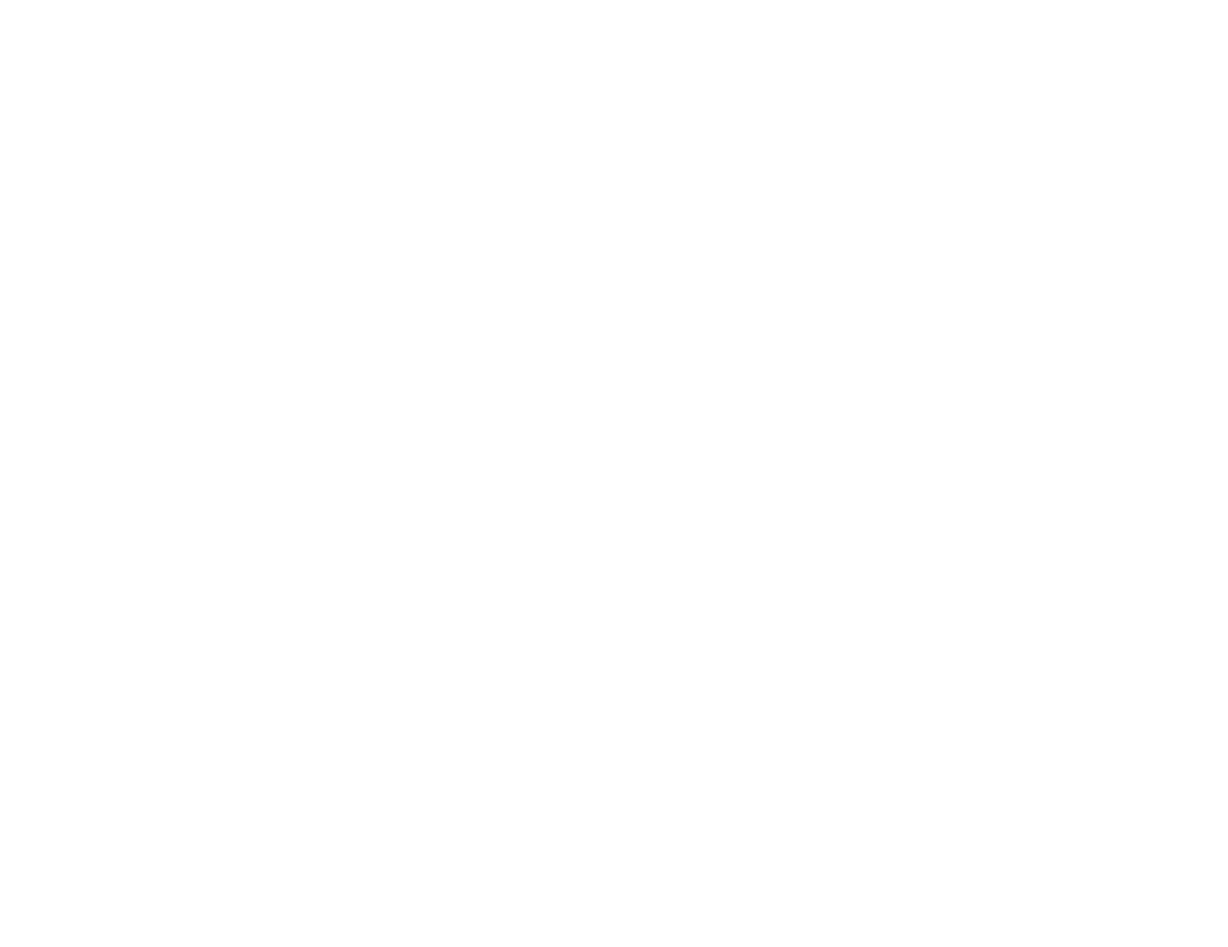
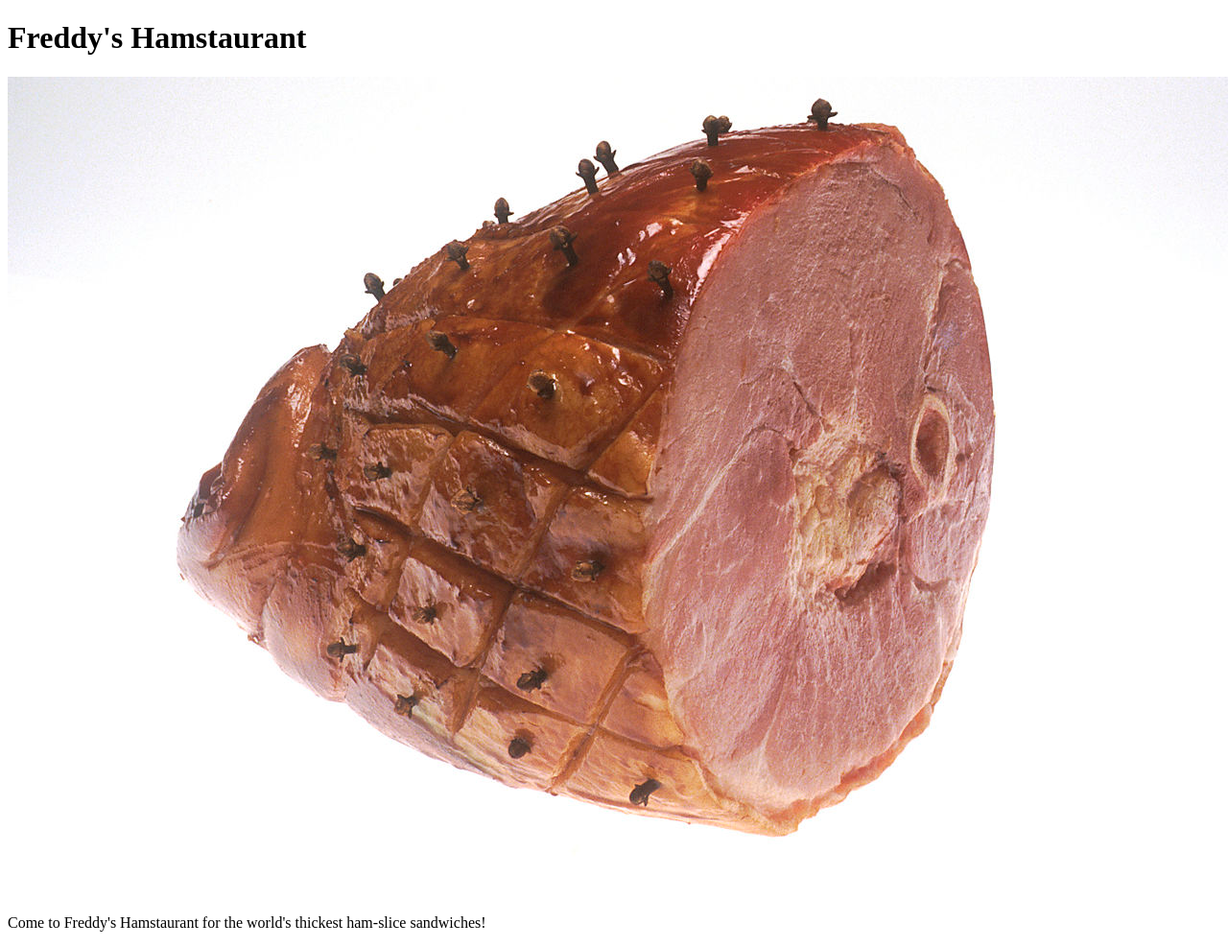
Before and after one commit to SamWeedon/restaurant-page, a website built with webpack: page dist/index.html in a window 1280 px wide. Shown: the whole page at 96% size. Before the commit the page ends 800 px from the top, so only its background shows below. Built offline with nearby package versions, Linux system fonts and the light colour scheme.

Commit message:
hard-code html content

```diff
--- a/dist/index.html
+++ b/dist/index.html
@@ -6,7 +6,11 @@
     <title>Restaurant-Page</title>
 </head>
 <body>
-    <div id="content"></div>
+    <div id="content">
+        <h1>Freddy's Hamstaurant</h1>
+        <img src="ham.jpg" alt="ham">
+        <p>Come to Freddy's Hamstaurant for the world's thickest ham-slice sandwiches!</p>
+    </div>
 
     <script src="main.js"></script>
 </body>
```
Also changed, not shown: dist/ham.jpg (added).
